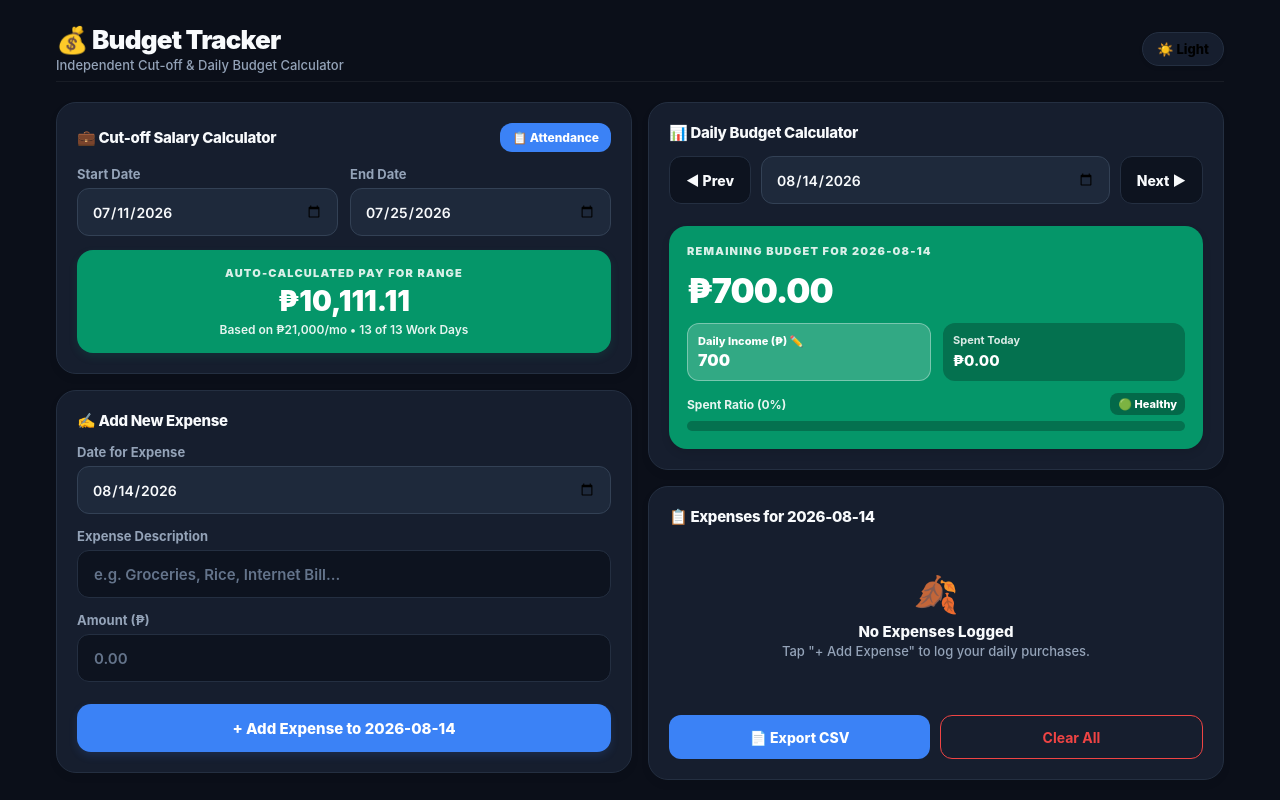
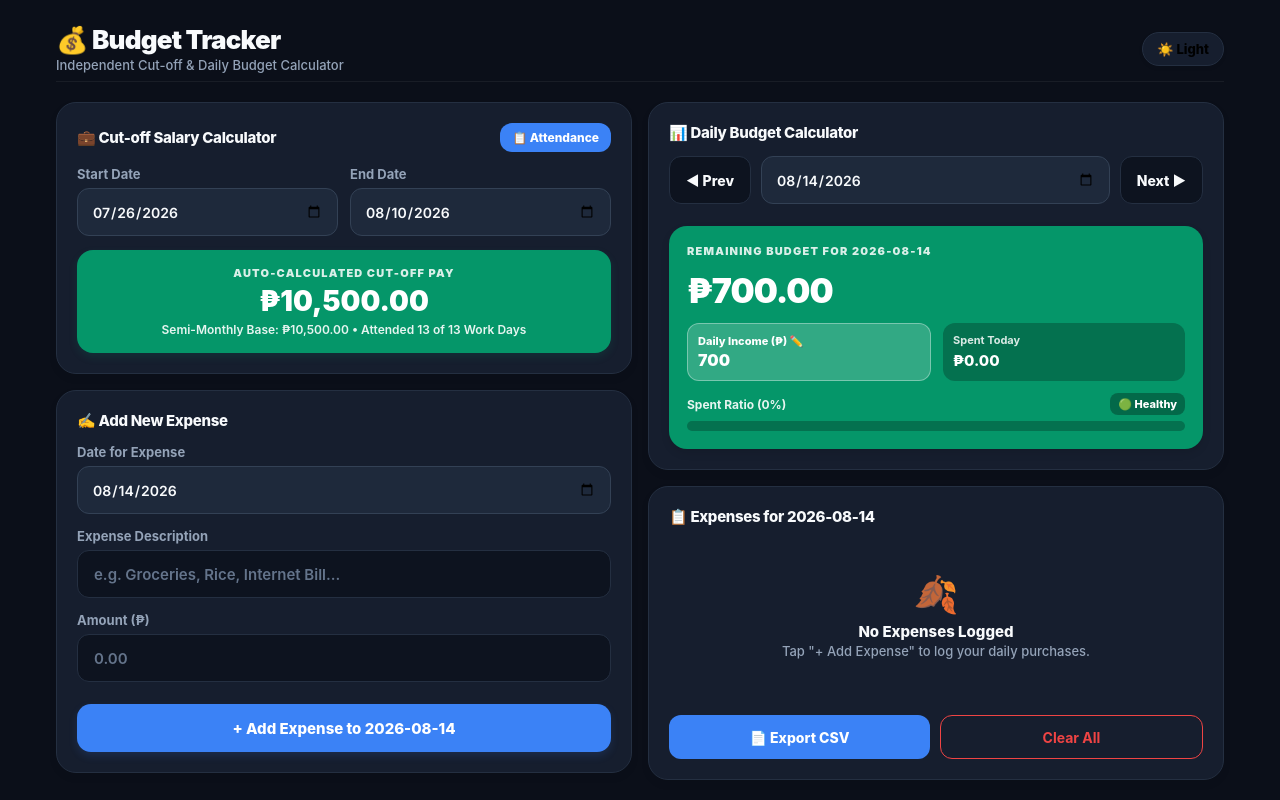
Before and after one commit to EnzoSoti/Buget-Tracking, a React (Vite) app in the folder frontend/: page / in a window 1280 px wide. Built offline with nearby package versions, Linux system fonts and the light colour scheme; the HTML template or start-up script is replaced by a standard one.

Commit message:
Updated Cut-off Salary Calculator formula to semi-monthly cut-off base rate (10,500.00) matching Kami Workforce payslips exactly

```diff
--- a/frontend/src/App.jsx
+++ b/frontend/src/App.jsx
@@ -32,30 +32,6 @@ const getDayNameStr = (dateStr) => {
 const isSunday = (dateStr) => getDayNameStr(dateStr) === 'Sun';
 const isSaturday = (dateStr) => getDayNameStr(dateStr) === 'Sat';
 
-// Get total paid workdays in a given month (all days except Sundays)
-const getWorkdaysInMonth = (year, month) => {
-  const daysInMonth = new Date(year, month + 1, 0).getDate();
-  let workdays = 0;
-  for (let d = 1; d <= daysInMonth; d++) {
-    const dayOfWeek = new Date(year, month, d).getDay();
-    if (dayOfWeek !== 0) { // Not Sunday
-      workdays++;
-    }
-  }
-  return workdays;
-};
-
-// Get daily rate based on monthly net salary of 21,000 divided by total paid workdays in that month
-const getDailyRateForDate = (dateStr, monthlySalary = 21000) => {
-  try {
-    const [y, m, d] = dateStr.split('-').map(Number);
-    const workdays = getWorkdaysInMonth(y, m - 1);
-    return workdays > 0 ? monthlySalary / workdays : 0;
-  } catch (e) {
-    return monthlySalary / 26;
-  }
-};
-
 // Generate array of date strings between start and end date (inclusive)
 const getDateRangeArray = (startStr, endStr) => {
   const dates = [];
@@ -88,14 +64,14 @@ export default function App() {
   const [defaultDailyIncome, setDefaultDailyIncome] = useState('700');
 
   // Date Range Selection State for Cut-off Salary Calculator
-  const [cutoffStart, setCutoffStart] = useState('2026-07-11');
-  const [cutoffEnd, setCutoffEnd] = useState('2026-07-25');
+  const [cutoffStart, setCutoffStart] = useState('2026-07-26');
+  const [cutoffEnd, setCutoffEnd] = useState('2026-08-10');
 
   // Selected Single Date within or outside range
   const [selectedDate, setSelectedDate] = useState(getTodayString());
   const [expenseDate, setExpenseDate] = useState(getTodayString());
 
-  // Custom divisor base pay setup
+  // Cut-off Base Pay setup (Default ₱10,500 for semi-monthly cut-off of ₱21,000 monthly)
   const [cutoffBasePay, setCutoffBasePay] = useState('10500');
   const [showAttendanceModal, setShowAttendanceModal] = useState(false);
 
@@ -190,36 +166,32 @@ export default function App() {
     return 'FULL';
   };
 
-  // --- INDEPENDENT CUT-OFF SALARY CALCULATOR FEATURE ---
+  // --- SEMI-MONTHLY CUT-OFF SALARY CALCULATOR (MATCHING KAMI WORKFORCE) ---
   const rangeDates = getDateRangeArray(cutoffStart, cutoffEnd);
 
-  let calculatedCutoffSalary = 0;
   let totalScheduledDays = 0;
   let totalAttendedDays = 0;
 
   rangeDates.forEach(d => {
     const status = getResolvedStatus(d);
-    const dailyRate = getDailyRateForDate(d, 21000);
 
     if (!isSunday(d)) {
       totalScheduledDays += 1.0;
     }
 
-    let multiplier = 0;
     if (status === 'FULL' || status === 'SAT_FULL') {
-      multiplier = 1.0;
       totalAttendedDays += 1.0;
     } else if (status === 'HALF') {
-      multiplier = 0.5;
       totalAttendedDays += 0.5;
     } else if (status === 'ABSENT' || status === 'REST_DAY') {
-      multiplier = 0.0;
+      // 0
     }
-
-    calculatedCutoffSalary += dailyRate * multiplier;
   });
 
-  calculatedCutoffSalary = Math.round(calculatedCutoffSalary * 100) / 100;
+  const basePay = parseFloat(cutoffBasePay) || 10500;
+  const calculatedCutoffSalary = totalScheduledDays > 0
+    ? Math.round((totalAttendedDays / totalScheduledDays) * basePay * 100) / 100
+    : 0;
 
   // --- INDEPENDENT DAILY BUDGET CALCULATOR FEATURE ---
   // Active daily income: completely customizable by the user per date, defaulting to defaultDailyIncome
@@ -413,10 +385,10 @@ export default function App() {
 
               {/* Computed Salary Banner */}
               <View style={styles.calcSummaryBox}>
-                <Text style={styles.calcSummaryLabel}>AUTO-CALCULATED PAY FOR RANGE</Text>
+                <Text style={styles.calcSummaryLabel}>AUTO-CALCULATED CUT-OFF PAY</Text>
                 <Text style={styles.calcSummaryVal}>{formatPeso(calculatedCutoffSalary)}</Text>
                 <Text style={styles.calcSummarySub}>
-                  Based on ₱21,000/mo • {totalAttendedDays} of {totalScheduledDays} Work Days
+                  Semi-Monthly Base: {formatPeso(basePay)} • Attended {totalAttendedDays} of {totalScheduledDays} Work Days
                 </Text>
               </View>
             </View>
@@ -643,9 +615,25 @@ export default function App() {
             <ScrollView contentContainerStyle={{ gap: 14 }} showsVerticalScrollIndicator={false}>
               <View style={[styles.scheduleBanner, theme.btnBg]}>
                 <Text style={[styles.scheduleBannerText, theme.text]}>
-                  💵 Monthly Net Base Salary: ₱21,000{"\n"}
+                  💵 Semi-Monthly Cut-off Settings:{"\n"}
+                  Monthly Net: ₱21,000 | Semi-Monthly Base: ₱10,500{"\n"}
                   Saturdays = Halfday (Full Pay 1.0x) | Sundays = Rest Day (0x)
                 </Text>
+              </View>
+
+              {/* Base Cut-off Pay Input */}
+              <View style={styles.formFieldGroup}>
+                <Text style={[styles.fieldTitle, theme.subtext]}>Semi-Monthly Cut-off Pay (₱)</Text>
+                <TextInput
+                  style={[styles.textInputFull, theme.btnBg, theme.text]}
+                  value={cutoffBasePay}
+                  onChangeText={(val) => {
+                    setCutoffBasePay(val);
+                    saveData(dailySalaries, expenses, isDark, attendanceMap, { cutoffBasePay: val });
+                  }}
+                  keyboardType="numeric"
+                  placeholder="10500"
+                />
               </View>
 
               <Text style={[styles.fieldTitle, theme.subtext, { marginTop: 4 }]}>
@@ -687,7 +675,7 @@ export default function App() {
               </ScrollView>
 
               <View style={styles.calcSummaryBox}>
-                <Text style={styles.calcSummaryLabel}>NET CALCULATED PAY FOR RANGE</Text>
+                <Text style={styles.calcSummaryLabel}>NET CALCULATED CUT-OFF PAY</Text>
                 <Text style={styles.calcSummaryVal}>{formatPeso(calculatedCutoffSalary)}</Text>
                 <Text style={styles.calcSummarySub}>
                   Attended: {totalAttendedDays} of {totalScheduledDays} Paid Work Days
```
Also changed, not shown: 3 other files (tests, documents, lock files or other folders).
